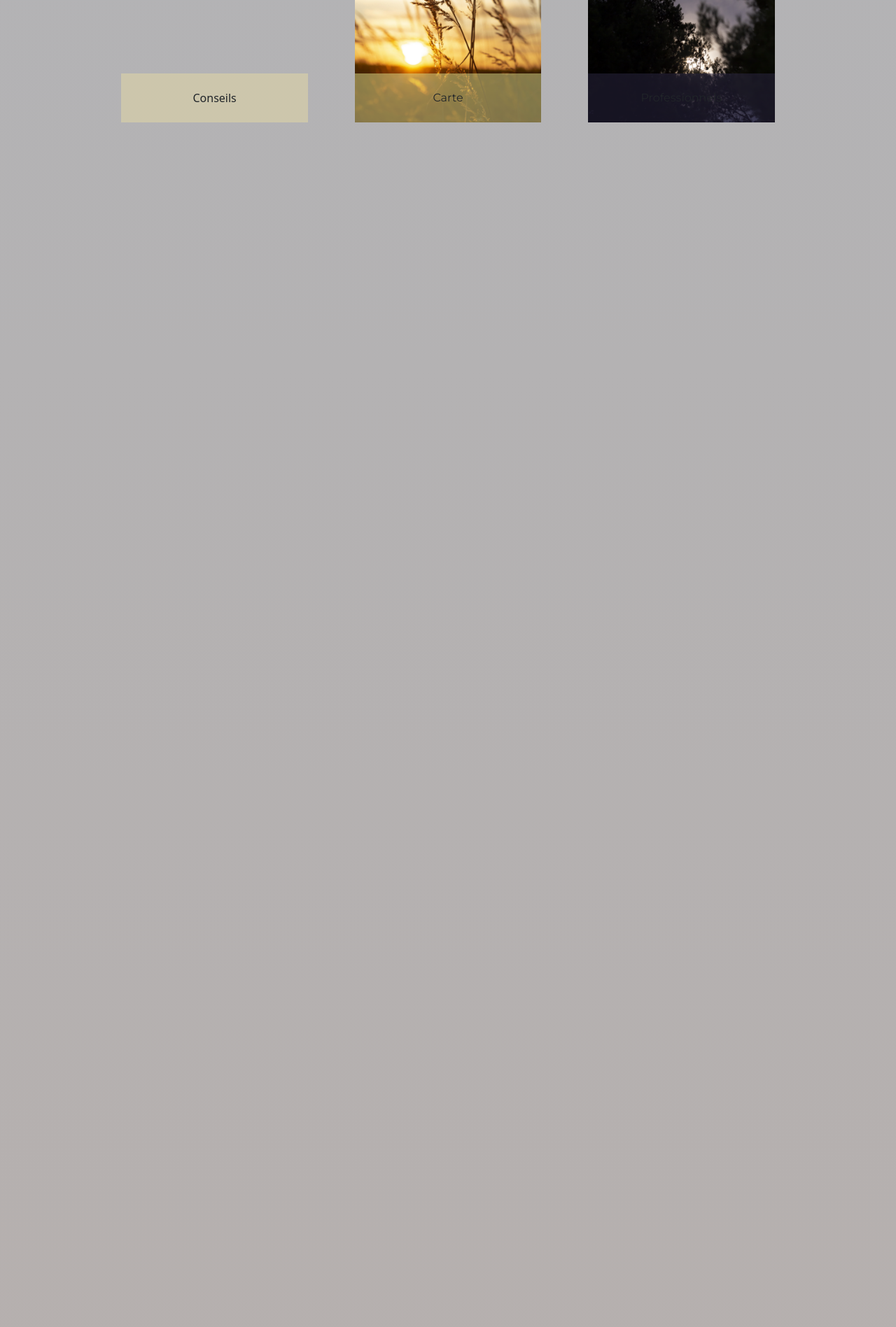
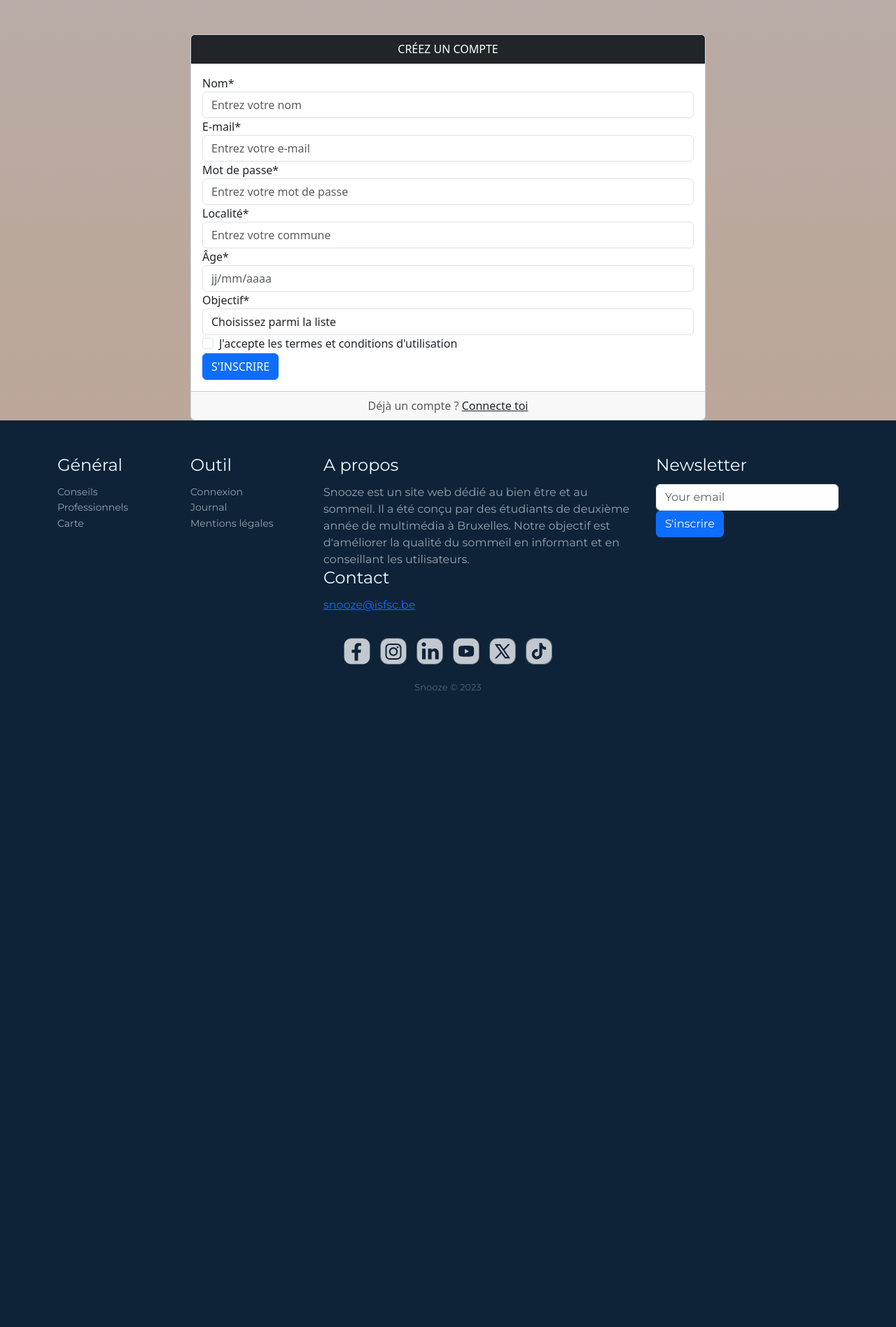
Before and after one commit to bolghad/P-Snooze, a WordPress theme: template Snooze/index.php in a window 1280 px wide. Shown: the part 817-2714 px from the top of the page at 70% size. After the commit the page ends 1804 px from the top, so only its background shows below. Run offline with PHP 8.4 and a stand-in for WordPress, Linux system fonts and the light colour scheme; the site name, menu and one post (Sample post) are stand-ins, and other content is empty.

Commit message:
Changement de typo + changement de couleurs + ajout d'icones + modifications des tailles + changement footer + video accueil

```diff
--- a/Snooze/css/styles.css
+++ b/Snooze/css/styles.css
@@ -1,31 +1,40 @@
+.porto{
+  font-family: Portofino;
+}
+
+.mont{
+  font-family: 'Montserrat', sans-serif;
+}
+
+.montMed{
+  font-family: 'Montserrat', medium;
+}
 
 body {
-  background: linear-gradient(to bottom, #a1acb7, #b29481);
   transition: background 3s;
 }
 .main-content{
   margin-top: 10%;
   min-height: 100vh;
+  color: #0E2338;
 }
-/* Portofino Bold */
-.portofino-bold {
-  font-family: 'PortofinoBold', sans-serif;
-  /* Remplacez 'PortofinoBold' par la police réelle que vous utilisez */
-  font-weight: bold; /* Assurez-vous que la police spécifiée est en gras */
+h1{
+  font-size: 2.5em;
+  color: #0e2338;
+  font-family: Portofino;
+}
+h2{
+  font-size: 2.5em;
 }
 
-/* Montserrat Regular */
-.montserrat-regular {
-  font-family: 'MontserratRegular', sans-serif;
-  /* Remplacez 'MontserratRegular' par la police réelle que vous utilisez */
-  font-weight: normal; /* Assurez-vous que la police spécifiée est normale (non grasse) */
+.first{
+  margin-top: 20%;
 }
 
-/* Montserrat Medium */
-.montserrat-medium {
-  font-family: 'MontserratMedium', sans-serif;
-  /* Remplacez 'MontserratMedium' par la police réelle que vous utilisez */
-  font-weight: 500; /* Assurez-vous que la police spécifiée a un poids moyen (medium) */
+@media screen and (min-width: 1200px){
+  .first{
+    margin-top: 13%;
+  }
 }
 
 
@@ -346,29 +364,35 @@ body {
   display: flex;
   justify-content: center;
   align-items: center;
-  margin: 10%;
+  margin: 5%;
   position: absolute;
-  bottom: 0;
+  bottom: 14.1%;
   left: 0;
-  width: 80%;
+  width: 90%;
   height: 15%;
   pointer-events: none; /* Assurez-vous que le carré n'interfère pas avec les interactions utilisateur sur l'image */
 }
 
 .overlay-Un{
-  background-color: rgba(230, 217, 163, 0.5); /* 50% d'opacité en noir */
+  background-color: rgba(255, 255, 255, 0.7); /* 50% d'opacité en noir */
+  color: #0e2338;
 }
 .overlay-Deux{
-  background-color: rgba(224, 223, 144, 0.5); /* 50% d'opacité en noir */
+  background-color: rgba(255, 238, 223, 0.7); /* 50% d'opacité en noir */
+  color: #b29481;
 }
 .overlay-Trois{
-  background-color: rgba(45, 41, 68, 0.5); /* 50% d'opacité en noir */
+  background-color: rgba(154, 137, 167, 0.7); /* 50% d'opacité en noir */
+  color: #ded8e2;
 }
 
 
 
 /* Media query pour les écrans de moins de 780px de large */
 @media screen and (max-width: 780px) {
+  #current-time {
+    font-size: 0.8em;
+  }
   #deuxiemeSection .col-4 {
     width: 100%;
     margin: 0; /* Supprimer toutes les marges */
@@ -393,15 +421,14 @@ body {
   width: 100%;
   padding: 50px 0;
   color: #f0f9ff;
-  background-color: #282d32;
+  background-color: #0e2338;
 }
 
 
   .footer-dark h3 {
     margin-top:0%;
     margin-bottom:12px;
-    font-weight:bold;
-    font-size:16px;
+    font-size:1.5em;
   }
 
   .footer-dark ul {
@@ -458,11 +485,11 @@ body {
   .footer-dark .item.social > a {
     font-size:20px;
     width:36px;
-    height:36px;
-    line-height:36px;
+    height:auto;
+    line-height:30px;
     display:inline-block;
     text-align:center;
-    border-radius:50%;
+    border-radius:30%;
     box-shadow:0 0 0 1px rgba(255,255,255,0.4);
     margin:0 8px;
     color:#fff;
--- a/Snooze/footer.php
+++ b/Snooze/footer.php
@@ -1,39 +1,41 @@
 
     <!-- Pied de page -->
-    <div class="footer-dark">
+    <div class="footer-dark mont">
         <footer>
             <div class="container">
                 <div class="row">
                     <div class="col-sm-6 col-md-2 item" id="footOne">
-                        <h3>Services</h3>
+                        <h3>Général</h3>
                         <ul>
-                            <li><a href="#">Web design</a></li>
-                            <li><a href="#">Development</a></li>
-                            <li><a href="#">Hosting</a></li>
+                            <li><a href="#">Conseils</a></li>
+                            <li><a href="#">Professionnels</a></li>
+                            <li><a href="#">Carte</a></li>
                         </ul>
                     </div>
                     <div class="col-sm-6 col-md-2 item" id="footTwo">
-                        <h3>About</h3>
+                        <h3>Outil</h3>
                         <ul>
-                            <li><a href="#">Company</a></li>
-                            <li><a href="#">Team</a></li>
-                            <li><a href="#">Careers</a></li>
+                            <li><a href="#">Connexion</a></li>
+                            <li><a href="#">Journal</a></li>
+                            <li><a href="#">Mentions légales</a></li>
                         </ul>
                     </div>
                     <div class="col-md-5 item text" id="footThree">
-                        <h3>Company Name</h3>
-                        <p>Praesent sed lobortis mi. Suspendisse vel placerat ligula. Vivamus ac sem lacus. Ut vehicula rhoncus elementum. Etiam quis tristique lectus. Aliquam in arcu eget velit pulvinar dictum vel in justo.</p>
+                        <h3>A propos</h3>
+                        <p>Snooze est un site web dédié au bien être et au sommeil. Il a été conçu par des étudiants de deuxième année de multimédia à Bruxelles. Notre objectif est d'améliorer la qualité du sommeil en informant et en conseillant les utilisateurs.</p>
+                        <h3>Contact</h3>
+                        <a href="mailto:snooze@isfsc.be">snooze@isfsc.be</a>
                     </div>
                     <div class="col-md-3 item" id="footFour">
                         <h3>Newsletter</h3>
                         <div class="newsletter-form">
                             <input type="email" class="form-control" placeholder="Your email">
-                            <button class="btn btn-primary" type="submit">Subscribe</button>
+                            <button class="btn btn-primary" type="submit">S'inscrire</button>
                         </div>
                     </div>
-                    <div class="col item social"><a href="#"><i class="icon ion-social-facebook"></i></a><a href="#"><i class="icon ion-social-twitter"></i></a><a href="#"><i class="icon ion-social-snapchat"></i></a><a href="#"><i class="icon ion-social-instagram"></i></a></div>
+                    <div class="col item social"><a href="#"><img src="<?php echo get_template_directory_uri(); ?>/img/facebook.svg"><a href="#"><img src="<?php echo get_template_directory_uri(); ?>/img/insta.svg"><a href="#"><img src="<?php echo get_template_directory_uri(); ?>/img/link.svg"></a><a href="#"><img src="<?php echo get_template_directory_uri(); ?>/img/youtube.svg"></a><a href="#"><img src="<?php echo get_template_directory_uri(); ?>/img/twitter.svg"></a><a href="#"><img src="<?php echo get_template_directory_uri(); ?>/img/tiktok.svg"></a></div>
                 </div>
-                <p class="copyright">Company Name © 2018</p>
+                <p class="copyright">Snooze © 2023</p>
             </div>
         </footer>
     </div>
@@ -46,8 +48,6 @@
 
     <!-- Lien vers le fichier JavaScript global -->
     <script src="<?php echo get_template_directory_uri(); ?>/js/main.js"></script>
-    <script src="https://ajax.googleapis.com/ajax/libs/jquery/3.5.1/jquery.min.js"></script>
-
 
 <?php wp_footer(); ?>
 </body>
--- a/Snooze/header.php
+++ b/Snooze/header.php
@@ -56,7 +56,7 @@
     </div>
 
 <!-- En-tête -->
-<header class="fixed-top animate-de-haut" id="site-header">
+<header class="fixed-top animate-de-haut mont" id="site-header">
     <div class="container">
             <div class="header-content">
                 <!-- Boutons de gauche (visible sur desktop) -->
@@ -69,7 +69,7 @@
                         </div>
                     </div>
                     <a class="header-button" href="<?php echo get_template_directory_uri(); ?>/carte">Carte</a>
-                    <a class="header-button" href="<?php echo get_template_directory_uri(); ?>/professionnels" style="font-family: 'Montserrat', sans-serif;">Professionnels</a>
+                    <a class="header-button" href="<?php echo get_template_directory_uri(); ?>/professionnels">Professionnels</a>
                 </div>
                 <!-- Logo (visible sur desktop) -->
                 <div id="logo-container">
--- a/Snooze/index.php
+++ b/Snooze/index.php
@@ -7,25 +7,25 @@
 
 <!-- Section DeuxiemeSection -->
 <section id="deuxiemeSection">
-  <div class="container-fluid">
+  <div class="container-fluid porto">
     <div class="row">
 
       <!-- Image 1 -->
       <div class="col-4 image-container animate-de-bas">
         <div class="overlay-square overlay-Un">Conseils</div>
-        <img src="<?php echo get_template_directory_uri(); ?>/img/gif1.gif" class="img-fluid" alt="Image 1">
+        <img src="<?php echo get_template_directory_uri(); ?>/img/gif4.gif" class="img-fluid" alt="Image 1">
       </div>
 
       <!-- Image 2 -->
       <div class="col-4 image-container animate-de-bas">
-        <div class="overlay-square overlay-Deux" style="font-family: 'Montserrat', sans-serif;">Carte</div>
-        <img src="<?php echo get_template_directory_uri(); ?>/img/acDeux.png" class="img-fluid" alt="Image 2">
+        <div class="overlay-square overlay-Deux">Carte</div>
+        <img src="<?php echo get_template_directory_uri(); ?>/img/gif2.gif" class="img-fluid" alt="Image 2">
       </div>
 
       <!-- Image 3 -->
       <div class="col-4 image-container animate-de-bas">
-        <div class="overlay-square overlay-Trois" style="font-family: 'Montserrat', sans-serif;">Professionnels</div>
-        <img src="<?php echo get_template_directory_uri(); ?>/img/acTrois.png" class="img-fluid" alt="Image 3">
+        <div class="overlay-square overlay-Trois">Professionnels</div>
+        <img src="<?php echo get_template_directory_uri(); ?>/img/gif3.gif" class="img-fluid" alt="Image 3">
       </div>
 
     </div>
@@ -34,7 +34,56 @@
 
 
 
-<section style="height:10000px;"></section>
+<div class="container mt-5">
+        <div class="row justify-content-center">
+            <div class="col-md-8">
+                <div class="card">
+                    <div class="card-header bg-dark text-white text-center">
+                        CRÉEZ UN COMPTE
+                    </div>
+                    <div class="card-body">
+                        <form action="process-form.php" method="POST">
+                            <div class="form-group">
+                                <label for="name">Nom*</label>
+                                <input type="text" class="form-control" id="name" name="name" placeholder="Entrez votre nom" required>
+                            </div>
+                            <div class="form-group">
+                                <label for="email">E-mail*</label>
+                                <input type="email" class="form-control" id="email" name="email" placeholder="Entrez votre e-mail" required>
+                            </div>
+                            <div class="form-group">
+                                <label for="password">Mot de passe*</label>
+                                <input type="password" class="form-control" id="password" name="password" placeholder="Entrez votre mot de passe" required>
+                            </div>
+                            <div class="form-group">
+                                <label for="locality">Localité*</label>
+                                <input type="text" class="form-control" id="locality" name="locality" placeholder="Entrez votre commune" required>
+                            </div>
+                            <div class="form-group">
+                                <label for="age">Âge*</label>
+                                <input type="text" class="form-control" id="age" name="age" placeholder="jj/mm/aaaa" required>
+                            </div>
+                            <div class="form-group">
+                                <label for="objective">Objectif*</label>
+                                <select class="form-control" id="objective" name="objective" required>
+                                    <option>Choisissez parmi la liste</option>
+                                    <!-- Options de l'objectif ici -->
+                                </select>
+                            </div>
+                            <div class="form-group form-check">
+                                <input type="checkbox" class="form-check-input" id="terms" required>
+                                <label class="form-check-label" for="terms">J'accepte les termes et conditions d'utilisation</label>
+                            </div>
+                            <button type="submit" class="btn btn-primary">S'INSCRIRE</button>
+                        </form>
+                    </div>
+                    <div class="card-footer text-muted text-center">
+                        Déjà un compte ? <a href="#" class="text-dark">Connecte toi</a>
+                    </div>
+                </div>
+            </div>
+        </div>
+    </div>
 
 
 <?php get_footer(); ?>
--- a/Snooze/js/main.js
+++ b/Snooze/js/main.js
@@ -142,9 +142,9 @@ document.addEventListener('DOMContentLoaded', function () {
         var svgDoc = svgObject.contentDocument;
 
         // Définir les couleurs
-        var hoverColor = '#f0e2a8';
-        var selectedColor = '#08071d';
-        var originalColor = '#0f2338'; // La couleur originale définie par .cls-1
+        var hoverColor = '#e5dbd5';
+        var selectedColor = '#ffffff';
+        var originalColor = '#0e2338'; // La couleur originale définie par .cls-1
 
         var selectedContinent = null; // Pour garder une trace du continent sélectionné
 
@@ -171,6 +171,7 @@ document.addEventListener('DOMContentLoaded', function () {
 
             // Gestionnaire de survol
             continentEl.addEventListener('mouseover', function() {
+                continentEl.style.cursor = 'pointer';
                 if (selectedContinent !== continentEl) {
                     paths.forEach(function(path) {
                         path.style.fill = hoverColor;
--- a/Snooze/page-carte.php
+++ b/Snooze/page-carte.php
@@ -1,7 +1,7 @@
 <?php get_header(); ?>
 
 <section class="main-content">
-    <h1 class="text-center animate-de-haut">Cliquez sur un continent!</h1>
+    <h1 class="text-center animate-de-haut porto">Cliquez sur un continent!</h1>
     <div class="carte-container animate-de-bas">
         <!-- Remplacer 'path/to/your/svgfile.svg' par le chemin réel vers votre fichier SVG -->
         <object type="image/svg+xml" data="<?php echo get_template_directory_uri(); ?>/img/Carte.svg" id="carte-du-monde"></object>
--- a/Snooze/page-troubles.php
+++ b/Snooze/page-troubles.php
@@ -1,6 +1,6 @@
 <?php get_header(); ?>
-<section>
-    <h1 class="text-center animate-de-haut" style="margin-top: 100px; font-family: 'Portofino';">Détails des troubles du sommeil</h1>
+<section class="first">
+    <h1 class="text-center animate-de-haut">Détails des troubles du sommeil</h1>
     <ul class="nav list-unstyled animate-de-gauche">
         <li class="nav-item">
             <a class="nav-link trouble-link" id="boutonTrouble1">Insomnie</a>
@@ -22,7 +22,7 @@
 </section>
 
 
-<section class="main-content">
+<section class="main-content mont">
 
     <!-- Contenu des articles -->
     <section id="articleTrouble1" class="article">
```
Also changed, not shown: other parts of Snooze/css/styles.css (+50 -19 lines), Snooze/page-guides.php (+4 -4 lines), Snooze/img/RS.svg (added), Snooze/img/facebook.svg (added), Snooze/img/insta.svg (added), Snooze/img/link.svg (added), Snooze/img/tiktok.svg (added), Snooze/img/twitter.svg (added), Snooze/img/youtube.svg (added), 3 other files.
